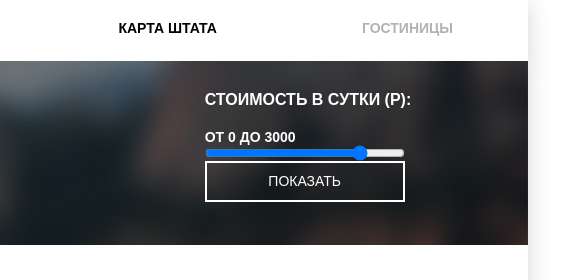
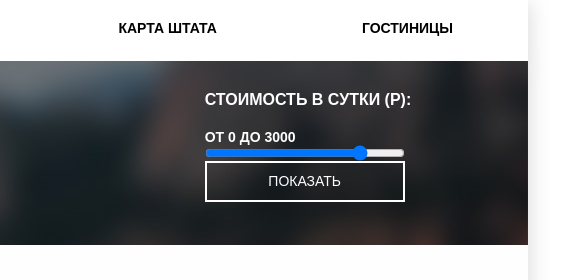
Before and after one commit to banvic/828987-sedona-24, a plain HTML site: page hotels.html in a window 1280 px wide. Shown: the top 280 px of the page, 711-1280 px from the left. Drawn offline with Linux system fonts and the light colour scheme; a web font is replaced by a local one.

Commit message:
Revert "Основное задание: декоративные элементы личного проекта"

```diff
--- a/css/style.css
+++ b/css/style.css
@@ -18,22 +18,15 @@ footer {
   margin: 0;
   width: 1200px;
   box-shadow: 0 5px 20px 2px rgba(219,219,219,1);
+
+
 }
 
-.site-navigation a:link {
-  color: #000000;
-}
-
+.site-navigation a:hover,
+.site-navigation a:link,
+.site-navigation a:focus,
 .site-navigation a:visited {
   color: #000000;
-}
-
-.site-navigation a:hover {
-  color: #81b3d2;
-}
-
-.site-navigation a.active {
-  color: #b2b2b2;
 }
 
 ul.site-navigation {
--- a/hotels.html
+++ b/hotels.html
@@ -37,7 +37,7 @@
             <li><a href="info.html">Информация</a></li>
             <li><a href="photo.html">Фото и видео</a></li>
             <li><a href="map.html">Карта штата</a></li>
-            <li><a href="hotels.html" class="active">Гостиницы</a></li>
+            <li><a href="hotels.html">Гостиницы</a></li>
           </ul>
         </nav>
       </header>
```
